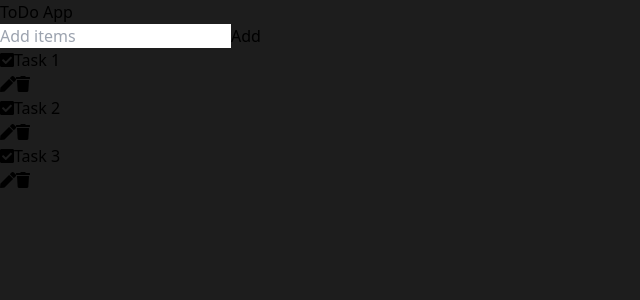
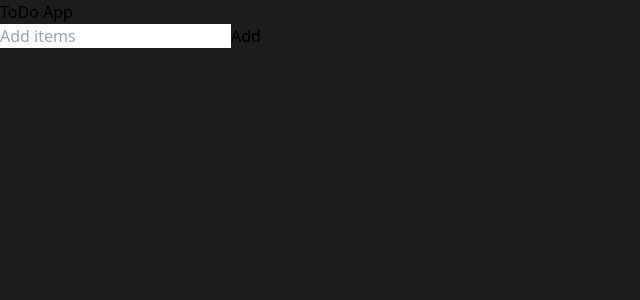
Before and after one commit to ShivendraPandey26/ToDo-App, a React (Vite) app: page / in a window 1280 px wide. Shown: the top 300 px of the page, without its empty margins (0-640 px from the left). Built offline with nearby package versions, Linux system fonts and the light colour scheme.

Commit message:
Update ToDoList.jsx

```diff
--- a/src/Components/ToDoList.jsx
+++ b/src/Components/ToDoList.jsx
@@ -1,63 +1,60 @@
 import React from "react";
 
-function ToDoList() {
+function ToDoList({ task, setTask }) {
+  const handleRemove = (indexOfClickItem) => {
+    const filterItem = task.filter((item) => indexOfClickItem !== item.id);
+
+    setTask(filterItem);
+    alert("Confirm: You want to delete this list item!!!");
+  };
+
+  const handleDoneMark = (index) => {
+    setTask((prevTasks) =>
+      prevTasks.map((taskItem) => {
+        if (taskItem.id === index) {
+          return { ...taskItem, complete: !taskItem.complete };
+        }
+        return taskItem;
+      })
+    );
+  };
+
   return (
+    <>
       <ul className="flex justify-center items-center flex-col gap-5 p-5">
-      <li className="w-[90%] h-8 rounded-sm border-b-2 border-gray-400 flex justify-between">
+        {task.map((item) => (
+          <li
+            className={`w-[90%] h-8 rounded-sm border-b-2 border-gray-400 flex justify-between ${
+              item.complete ? "line-through bg-cyan-400" : ""
+            }`}
+            key={item.id}
+          >
             <div>
-          <span className="mx-3 text-lg cursor-pointer">
-            <i class="fas fa-check-square"></i>
+              <span
+                className="mx-3 text-lg cursor-pointer"
+                onClick={() => handleDoneMark(item.id)}
+              >
+                <i className="fas fa-check-circle"></i>
               </span>
 
-          <span>Task 1</span>
+              <span>{item.title}</span>
             </div>
             <div>
               <span className="mx-3 text-xl cursor-pointer">
-            <i class="fas fa-pen"></i>
+                <i className="fas fa-pen"></i>
               </span>
-          <span className="mx-3 text-xl cursor-pointer">
-            <i class="fas fa-trash"></i>
+              <span
+                className="mx-3 text-xl cursor-pointer"
+                onClick={() => handleRemove(item.id)}
+              >
+                <i className="fas fa-trash"></i>
               </span>
             </div>
           </li>
-      <li className="w-[90%] h-8 rounded-sm border-b-2 border-gray-400 flex justify-between">
-        <div>
-          <span className="mx-3 text-lg cursor-pointer">
-            <i class="fas fa-check-square"></i>
-          </span>
-
-          <span>Task 2</span>
-        </div>
-        <div>
-          <span className="mx-3 text-xl cursor-pointer">
-            <i class="fas fa-pen"></i>
-          </span>
-          <span className="mx-3 text-xl cursor-pointer">
-            <i class="fas fa-trash"></i>
-          </span>
-        </div>
-      </li>
-      <li className="w-[90%] h-8 rounded-sm border-b-2 border-gray-400 flex justify-between">
-        <div>
-          <span className="mx-3 text-lg cursor-pointer">
-            <i class="fas fa-check-square"></i>
-          </span>
-
-          <span>Task 3</span>
-        </div>
-        <div>
-          <span className="mx-3 text-xl cursor-pointer">
-            <i class="fas fa-pen"></i>
-          </span>
-          <span className="mx-3 text-xl cursor-pointer">
-            <i class="fas fa-trash"></i>
-          </span>
-        </div>
-      </li>
+        ))}
       </ul>
+    </>
   );
 }
 
-// text-cyan-700
-
 export default ToDoList;
```
Lines whose indentation alone changed are shown as unchanged.
